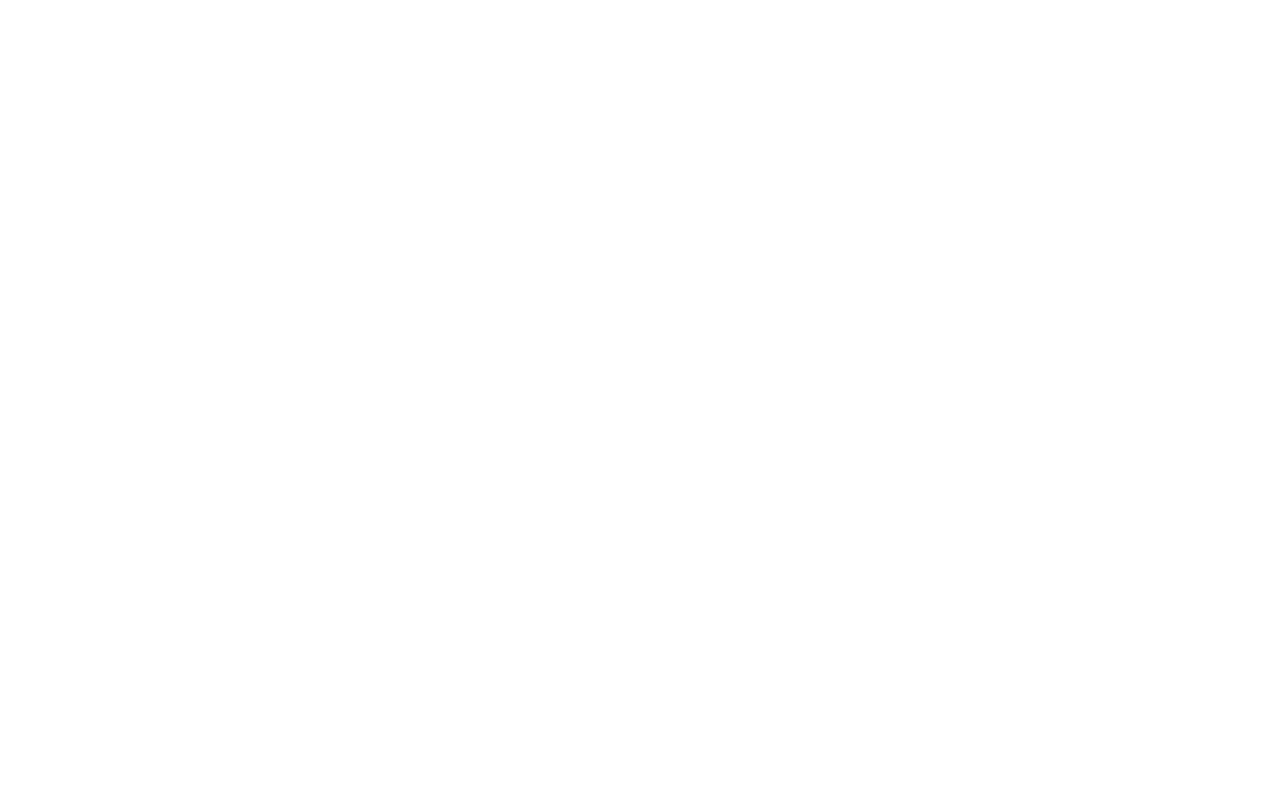
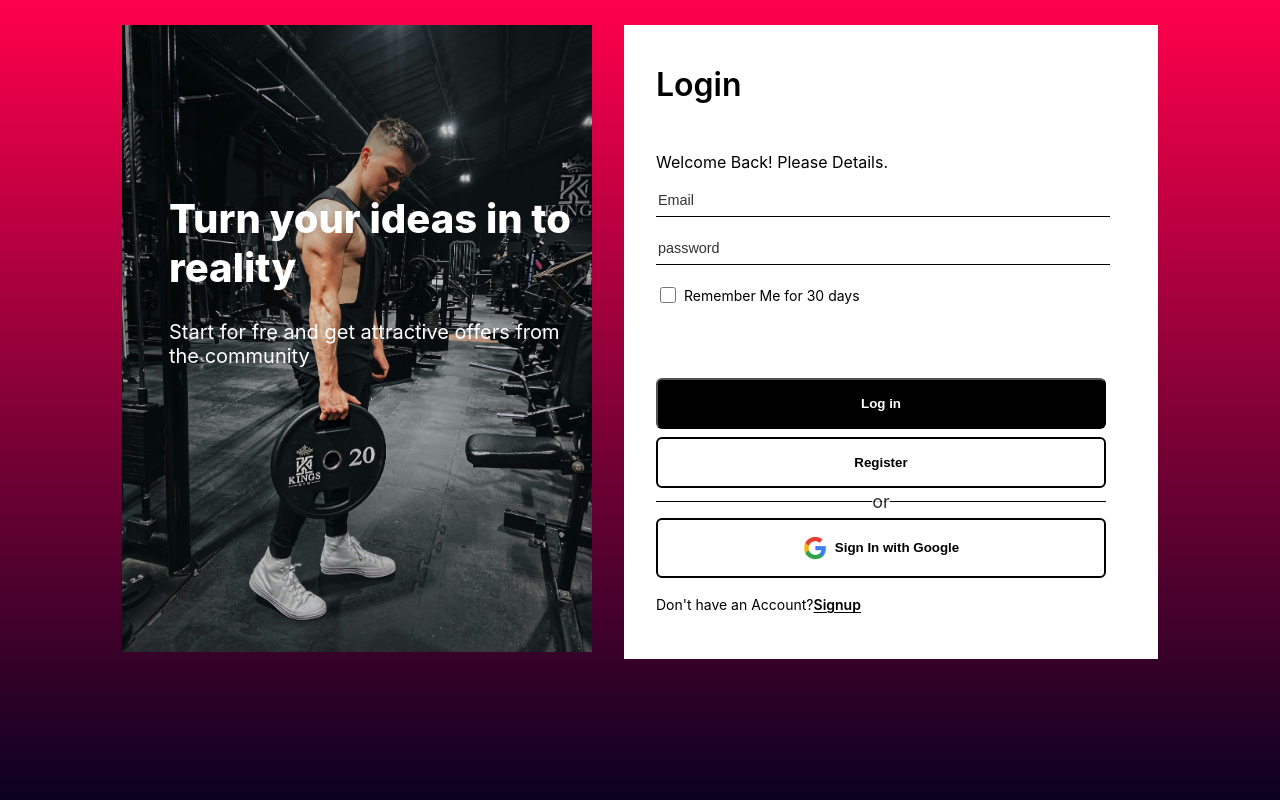
Before and after one commit to shehanamarasinghe/gym-web, a React (Create React App) app: page /Login in a window 1280 px wide. Before the commit this address had no page. Built offline with nearby package versions, Linux system fonts and the light colour scheme.

Commit message:
Login  Page

```diff
--- a/src/App.js
+++ b/src/App.js
@@ -1,6 +1,7 @@
 import Home from "./pages/Home/Home";
-import Register from "./pages/Register";
+
 import { BrowserRouter, Route, Routes} from 'react-router-dom';
+import Login from "./pages/Signup/Login";
 
 
 
@@ -9,10 +10,8 @@
   return (
     <BrowserRouter>
     <Routes>
-      <Route index element = {<Home/>} />
-      <Route index element = {<Register/>} />
-      <Route index element = {<Home/>} />
-      <Route index element = {<Home/>} />
+      <Route path="/" element = {<Home/>} />
+      <Route path="/Login" element = {<Login/>} />
 
 
     </Routes>
--- a/src/Components/HomeComponent/BmiCal/BmiCal.jsx
+++ b/src/Components/HomeComponent/BmiCal/BmiCal.jsx
@@ -14,7 +14,7 @@
 
         if(weight === 0 || height === 0){
 
-            alert('Please Enter a Valid nuber')
+            alert('Please Enter a Valid number')
         }
         else{
             let bmiFomular = (weight / (height * height)* 703);
--- a/src/Components/HomeComponent/Header/Head.css
+++ b/src/Components/HomeComponent/Header/Head.css
@@ -137,3 +137,22 @@
 .signbtn>button:hover{
     color: var(--green);
 }
+.links{
+    text-decoration: none;
+    color: inherit;
+
+}
+.links:focus{
+    text-decoration: none;
+
+}
+.links button.btn{
+    border-radius: 1rem;
+
+}
+.links-G button.btn{
+    color: white;
+    background-color: var(--green);
+    width: 8rem;
+
+}
--- a/src/Components/HomeComponent/Header/Head.jsx
+++ b/src/Components/HomeComponent/Header/Head.jsx
@@ -3,6 +3,7 @@
 import Nav from '../Nav/Nav'
 import Headerimage from "../../../Images/choose-img.png"
 import Heart from "../../../Images/heart.png"
+import { Link } from 'react-router-dom'
 
 const Head = () => {
   return (
@@ -32,7 +33,7 @@
       </div>
 
       <div className="head-button">
-        <button className="btn">Get Started</button>
+      <Link to="/Login"className="links-G"><button className="btn">Get Started</button></Link>
         <button className="btn">Learn More</button>
       </div>
 
@@ -41,7 +42,7 @@
     </div>
     <div className="right-head">
       <div className="signbtn">
-        <button className="btn">Sign in</button>
+        <Link to="/Login"className="links"><button className="btn">Sign in</button></Link>
         <button className="btn">Sign up</button>
       </div>
     <div className="heart-rate">
--- /dev/null
+++ b/src/pages/Signup/Login.css
@@ -0,0 +1,247 @@
+.background {
+    background: linear-gradient(to bottom, #ff004c, #0b0121);
+    position: fixed;
+    top: 0;
+    left: 0;
+    width: 100%;
+    height: 100%;
+    margin: 0;
+  }
+
+  .wrapper {
+    width: 1100px;
+    border-radius: 10px;
+    object-fit: cover;
+    position: relative;
+    z-index: 1;
+    margin: 0 auto;
+    padding-top: 25px;
+  }
+
+  .container {
+    width: 100%;
+    height: 100vh;
+    display: flex;
+    align-items:center;
+    border-radius: 10px;
+  }
+
+  .left-c {
+    position: relative;
+    width: 50%;
+    height: 100%;
+    display: flex;
+    flex-direction: column;
+  }
+
+  .bgimage {
+    width: 100%;
+    height: 100%;
+    object-fit: cover;
+  }
+
+  .head-text {
+    position: absolute;
+    top: 27%;
+    left: 10%;
+    display: flex;
+    flex-direction: column;
+  }
+
+  .Text-H {
+    font-size: 2.5rem;
+    color: white;
+    font-weight: 800;
+    margin-top: 0;
+    margin-bottom: 0.5rem;
+  }
+
+  .Text-p {
+    font-size: 1.25rem;
+    color: rgb(255, 255, 255);
+    font-weight: normal;
+  }
+
+  .right-c {
+    width: 50%;
+    height: 100%;
+    display: flex;
+    background-color: white;
+    flex-direction: column;
+    padding: 2rem;
+    padding-top: 0.3rem;
+    justify-content: space-between;
+  }
+
+  .form-c {
+    width: 100%;
+    display: flex;
+    flex-direction: column;
+    margin-bottom: 0.5rem;
+    margin-top: 0.2rem;
+    margin-bottom: 0.2rem;
+  }
+
+  .head-form {
+    font-size: 2rem;
+    font-weight: 600;
+    color: black;
+  }
+
+  .form-p {
+    font-size: 1rem;
+    margin-bottom: 0.1rem;
+    color: black;
+  }
+
+  .bottom-form {
+    width: 100%;
+  }
+
+  .bottom-form > p {
+    font-size: 0.875rem;
+    color: black;
+  }
+
+  .bottom-form > p > span {
+    font-weight: 600;
+    color: black;
+    text-decoration: underline;
+    text-underline-offset: 2px;
+    cursor: pointer;
+  }
+
+  .form-c-H {
+    width: 100%;
+    display: flex;
+    flex-direction: column;
+    max-width: 450px;
+  }
+
+  .form-in {
+    width: 100%;
+    display: flex;
+    flex-direction: column;
+  }
+
+  .form-in > input {
+    width: 100%;
+    color: black;
+    padding-top: 0.5rem;
+    padding-bottom: 0.5rem;
+    border: none;
+    border-bottom: 1px solid black;
+    background-color: transparent;
+    outline: none;
+    margin-top: 0.5rem;
+    margin-bottom: 0.5rem;
+  }
+
+  .form-in > input::placeholder {
+    color: rgb(52, 50, 50);
+  }
+
+  .Fogot-c {
+    width: 100%;
+    align-items: center;
+    display: flex;
+    justify-content: space-between;
+  }
+
+  .F-text {
+    width: 100%;
+    display: flex;
+    align-items: center;
+  }
+
+  .F-text > input {
+    width: 1rem;
+    height: 1rem;
+    margin-right: 0.5rem;
+  }
+
+  .F-text > p {
+    font-size: 0.875rem;
+    color: black;
+  }
+
+  .F-link {
+    cursor: pointer;
+    font-size: 0.875rem;
+    color: black;
+    font-weight: 500;
+    white-space: nowrap;
+    text-decoration: underline;
+    text-underline-offset: 2px;
+  }
+
+  .Log-button {
+    width: 100%;
+    display: flex;
+    flex-direction: column;
+    margin-top: 1rem;
+    margin-bottom: 1rem;
+  }
+
+  .Log-b {
+    width: 100%;
+    background-color: black;
+    display: flex;
+    justify-content: center;
+    align-items: center;
+    text-align: center;
+    border-radius: 0.375rem;
+    padding: 1rem;
+    color: white;
+    margin-top: 0.5rem;
+    margin-bottom: 0.4rem;
+    font-weight: 600;
+    cursor: pointer;
+  }
+
+  .Log-s {
+    width: 100%;
+    background-color: rgb(255, 255, 255);
+    display: flex;
+    justify-content: center;
+    align-items: center;
+    text-align: center;
+    border: 2px solid;
+    border-color: black;
+    border-radius: 0.375rem;
+    padding: 1rem;
+    color: rgb(0, 0, 0);
+    margin-top: 0.5rem;
+    margin-bottom: 0.3rem;
+    font-weight: 600;
+    cursor: pointer;
+  }
+
+  .or-f {
+    width: 100%;
+    display: flex;
+    align-items: center;
+    justify-content: center;
+    position: relative;
+    padding-top: 0.5rem;
+    padding-bottom: 0.5rem;
+  }
+
+  .or-f-s {
+    width: 100%;
+    background-color: black;
+    height: 1px;
+  }
+
+  .or-f-p {
+    position: absolute;
+    color: black;
+    background-color: rgb(255, 255, 255);
+    opacity: 0.8;
+    font-size: 1.125rem;
+  }
+
+  .Log-s > img {
+    height: 1.5rem;
+    margin-right: 0.5rem;
+  }
--- /dev/null
+++ b/src/pages/Signup/Login.jsx
@@ -0,0 +1,60 @@
+import React from "react";
+import './Login.css';
+import bgimage from '../../Images/Image1.jpeg';
+import Gicon from '../../Images/Google-icon.png';
+
+const Login =()=>{
+    return(
+        <div class="background">
+            <div className="wrapper">
+                <div className="Container">
+                    <div className="left-c">
+                        <div className="head-text">
+                            <h1 className="Text-H"> Turn your ideas in to reality</h1>
+                            <p className="Text-p">Start for fre and get attractive offers from the community</p>
+                        </div>
+                        <img src={bgimage} alt="" className="bgimage"/>
+                    </div>
+                    <div className="right-c">
+                        <div className=" form-c-H">
+                            <div className="form-c">
+                                <h3 className="head-form"> Login</h3>
+                                <p className="form-p">Welcome Back! Please Details.</p>
+                            </div>
+                            <div className="form-in">
+                                <input type="email" placeholder="Email"/>
+                                <input type="Password" placeholder="password"/>
+                            </div>
+                            <div className="Forgot-c">
+                                <div className="F-text">
+                                    <input type="checkbox"></input>
+                                    <p>Remember Me for 30 days</p>
+                                </div>
+                                <p className="F-Link">Forgot password?</p>
+                            </div>
+                            <div className="Log-Button">
+                                <button className="Log-b">Log in</button>
+                                <button className="Log-s">Register</button>
+                            </div>
+                            <div className="or-f">
+                                <div className="or-f-s"></div>
+                                    <p className="or-f-p">or</p>
+                                </div>
+                                <div>
+                                    <button className="Log-s">
+                                        <img src={Gicon} alt=""/>
+                                        Sign In with Google
+                                    </button>
+                                </div>
+                            </div>
+                            <div className="bottom-form">
+                                <p>Don't have an Account?<span>Signup</span></p>
+
+                            </div>
+                        </div>
+                </div>
+            </div>
+        </div>
+    );
+};
+export default Login;
```
Also changed, not shown: src/Components/HomeComponent/Footer/Footer.jsx (+4 -4 lines), src/Components/HomeComponent/Testimonials/Testimonials.jsx (line endings or trailing spaces), src/Images/Google-icon.png (added).
